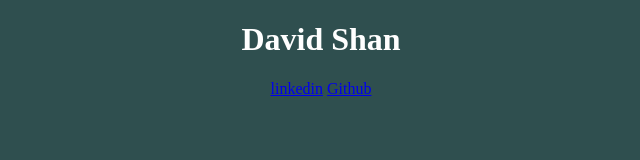
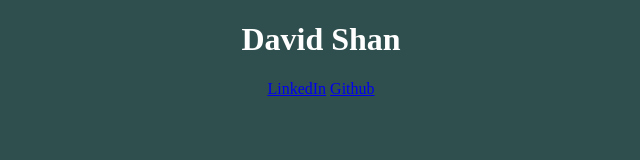
Before and after one commit to dxshan/dxshan.github.io, a plain HTML site: page index.html in a window 1280 px wide. Shown: the full height of the page, 319-959 px from the left. Drawn offline with Linux system fonts and the light colour scheme.

Commit message:
Update index.html

```diff
--- a/index.html
+++ b/index.html
@@ -6,7 +6,7 @@
 <body>
 	<h1>David Shan</h1>
 	<p>
-		<a href="http://linkedin.com/in/davidxshan">linkedin</a>
+		<a href="http://linkedin.com/in/davidxshan">LinkedIn</a>
 		<a href="http://github.com/dxshan">Github</a>
 	</p>
 </body>
```
